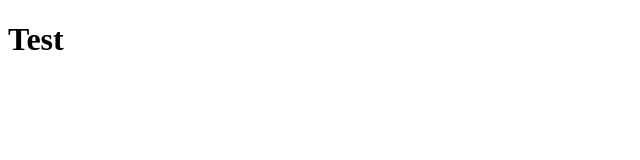
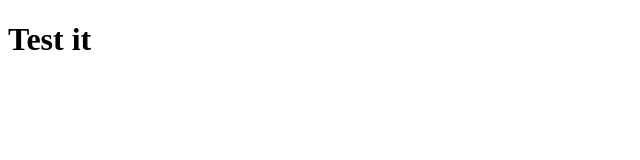
Before and after one commit to Verbeeknie/my-first-repository, a plain HTML site: page index.html in a window 1280 px wide. Shown: the full height of the page, 0-640 px from the left. Drawn offline with Linux system fonts and the light colour scheme.

Commit message:
changed h1 on index.html

```diff
--- a/index.html
+++ b/index.html
@@ -2,7 +2,7 @@
 <html>
 <body>
 
-<h1>Test</h1>
+<h1>Test it</h1>
 
 </body>
 </html>
```
